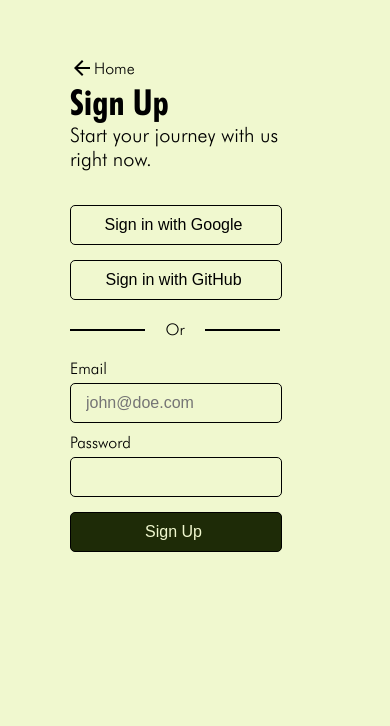
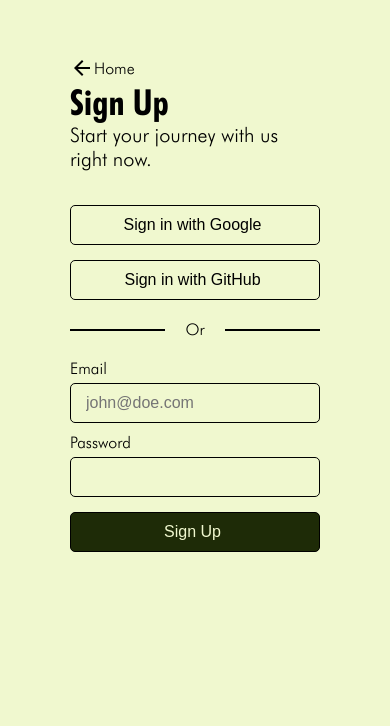
Before and after one commit to Soty-Ltd/website-new, a SvelteKit app: page /sign-up in a window 390 px wide. Shown: the part 118-844 px from the top of the page. Built offline with nearby package versions, Linux system fonts and the light colour scheme.

Commit message:
improved sign up page

```diff
--- a/src/app.html
+++ b/src/app.html
@@ -25,7 +25,7 @@
 				<h2 style="margin: 0 10px;">Soty Ltd.</h2>
 			</div>
 			<div style="display: flex; margin: 20px 0">
-				<button id="footerBTN">Try Soty</button>
+				<a href="/sign-up"><button id="footerBTN">Try Soty</button></a>
 				<button id="footerBTN" class="demo">Watch Demo</button>
 			</div>
 		</div>
--- a/src/routes/sign-up/+page.svelte
+++ b/src/routes/sign-up/+page.svelte
@@ -141,7 +141,17 @@
 		}
 
 		.data {
-			width: 80vw;
+			width: 100vw;
+		}
+
+		button,
+		input {
+			width: 100%;
+			box-sizing: border-box;
+		}
+
+		.divider {
+			width: 100%;
 		}
 	}
 </style>
```
